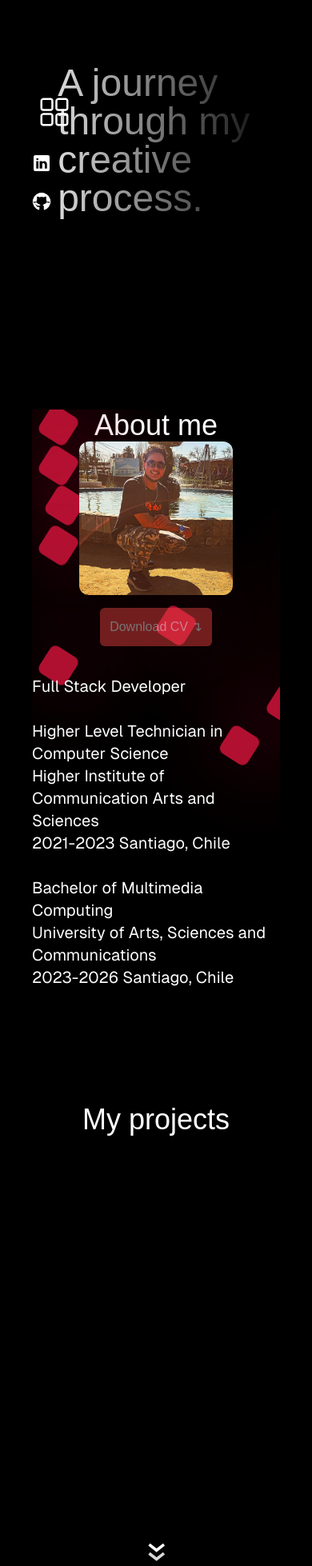
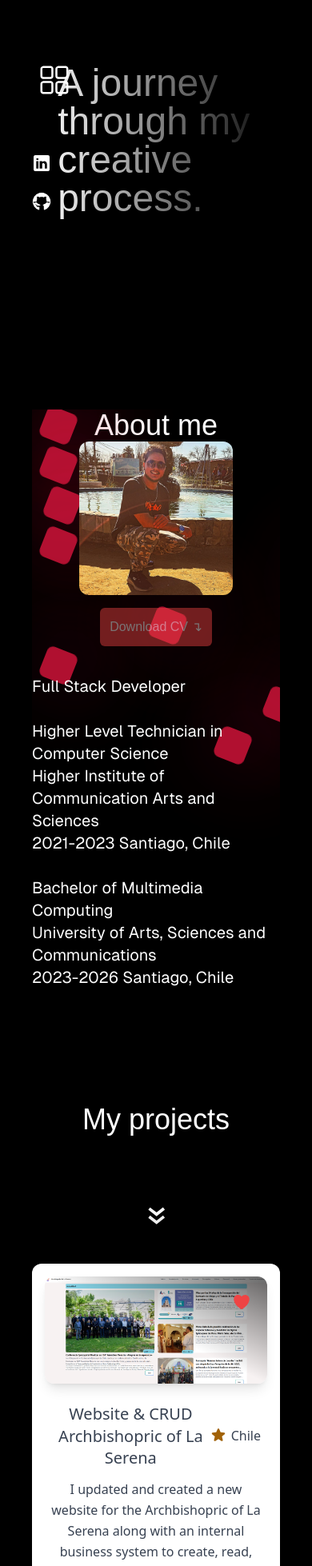
Before and after one commit to Raxter98/mi-portafolio, a Next.js app: page / in a window 390 px wide. Shown: the top 1958 px of the page at 80% size. Built offline with nearby package versions, Linux system fonts and the light colour scheme.

Commit message:
modificaciones responsives

```diff
--- a/components/myProjects/page.tsx
+++ b/components/myProjects/page.tsx
@@ -14,10 +14,15 @@ const MyProjects = () => {
 
   const closing = ()=>{
     if(animationRef.current){
+      animationRef.current.classList.remove('block')
+      animationRef.current.classList.add('absolute')
       animationRef.current.classList.add('ScreenAnimationReverse')
       animationRef.current.classList.remove('ScreenAnimation')
+
         setTimeout(()=>{
           if(animationRef.current){
+            animationRef.current.classList.remove('block')
+      animationRef.current.classList.add('absolute')
           animationRef.current.classList.add('hidden')
           /* videoRef.current= null; de esta forma ya no aparece el recuadro de imagen en imagen, pero me tira un error*/
           setLinkVideo("")}
@@ -29,11 +34,26 @@ const MyProjects = () => {
 
   useEffect(()=>{
     if (videoRef.current) {
+
+      if(animationRef.current && linkVideo){
+
+        animationRef.current.classList.remove('absolute')
+        animationRef.current.classList.add('block')
+      }
+
+
       videoRef.current.load(); // Recarga el video
+
       if(animationRef.current){
+
         animationRef.current.classList.remove('hidden')
         animationRef.current.classList.remove('ScreenAnimationReverse')
         animationRef.current.classList.add('ScreenAnimation')
+
+
+
+
+
         setTimeout(()=>{
           if(animationRef.current){
           animationRef.current.classList.remove('ScreenAnimation') }
@@ -61,9 +81,9 @@ const MyProjects = () => {
         {/* Pantalla de reproduccion */}
         <div className=" md:w-2/4 md:h-[600px] item-center md:items-end flex flex-col ">
 
-          <div className="mt-5 md:mt-20 h-[400px]    md:w-[400px] flex  md:rounded-l-xl items-center" ref={animationRef} >
-                 {linkVideo && <button onClick={closing} className="bg-white animate-pulse    z-40 transform active:scale-75 transition-transform  rounded-l-lg"><p className="text-2xl  text-black     transform active:scale-75 transition-transform mb-1"> →</p></button> }
-                  <video ref={videoRef} autoPlay muted loop className="h-[300px] md:h-[400px]">
+          <div className="absolute mt-5 md:mt-20    md:w-[400px] flex  md:rounded-l-xl items-center" ref={animationRef} >
+                 {linkVideo && <button onClick={closing} className=" bg-white animate-pulse    z-40 transform active:scale-75 transition-transform  rounded-l-lg"><p className="text-2xl  text-black     transform active:scale-75 transition-transform mb-1"> →</p></button> }
+                  <video ref={videoRef} autoPlay muted loop className="max-h-96">
                      {linkVideo && <source src={linkVideo} />}
                   </video>
             </div>
--- a/components/nav/page.tsx
+++ b/components/nav/page.tsx
@@ -34,7 +34,7 @@ export default function Navbar(){
     return (
       <div >
         {toggle ? (
-          <div className="mt-10 md:mt-5 z-50 fixed md:inline-flex  md:h-16 md:justify-center md:p-4 md:items-center  md:bg-[#00000005] md:rounded-lg md:shadow-lg md:shadow-red-500/50">
+          <div className=" md:mt-5 z-50 fixed md:inline-flex  md:h-16 md:justify-center md:p-4 md:items-center  md:bg-[#00000005] md:rounded-lg md:shadow-lg md:shadow-red-500/50">
             <ul>
             <li className="md:hidden ">
               <div className="md:hidden  text-white hover:text-[#1a1a1a] ml-2">
@@ -84,7 +84,7 @@ export default function Navbar(){
             </ul>
           </div>
         ) : (
-            <div className="mt-10 md:mt-5 z-50 fixed md:inline-flex  md:h-16 md:justify-center md:p-4 md:items-center  md:bg-[#00000005] md:rounded-lg md:shadow-lg md:shadow-red-500/50">
+            <div className=" md:mt-5 z-50 fixed md:inline-flex  md:h-16 md:justify-center md:p-4 md:items-center  md:bg-[#00000005] md:rounded-lg md:shadow-lg md:shadow-red-500/50">
             <div className="md:hidden  text-white hover:text-[#1a1a1a] ml-2">
               <button className="md:hidden " onClick={() => hidden()}>
                 <AplicacionIcon />
--- a/components/skills/page.tsx
+++ b/components/skills/page.tsx
@@ -16,7 +16,7 @@ const Skills = () => {
         className=" md:relative md:flex md:flex-col gap-8 md:items-center  z-10"
       >
         <div className="text-center w-full">
-          <h2 className="text-4xl md:text-5xl text-white">My skills</h2>
+          <h2 className="text-4xl md:text-5xl text-white mb-10">My skills</h2>
         </div>
 
         <div className="flex flex-wrap justify-center">
--- a/components/tecnology/page.tsx
+++ b/components/tecnology/page.tsx
@@ -8,12 +8,12 @@ type atributos = {
 const Tecnology = ({ imagen, titulo }: atributos) => {
   return (
     <div className="w-32 h-32 md:w-36 md:h-36 md:mx-10">
-      <div  className="w-32 h-32 md:w-32 md:h-32 group relative block bg-black">
+      <div  className=" w-32 h-32 md:w-32 md:h-32 group relative block bg-black">
         <img
           alt=""
           src={imagen}
 
-          className="absolute inset-0 h-24 w-24 object-cover opacity-75 transition-opacity group-hover:opacity-50"
+          className="absolute top-1/2 left-1/2 transform -translate-x-1/2 -translate-y-1/2 absolute-center inset-0 h-24 w-24 object-cover opacity-75 transition-opacity group-hover:opacity-50"
         />
 
         <div className="relative p-4 sm:p-6 lg:p-8 ">
```
